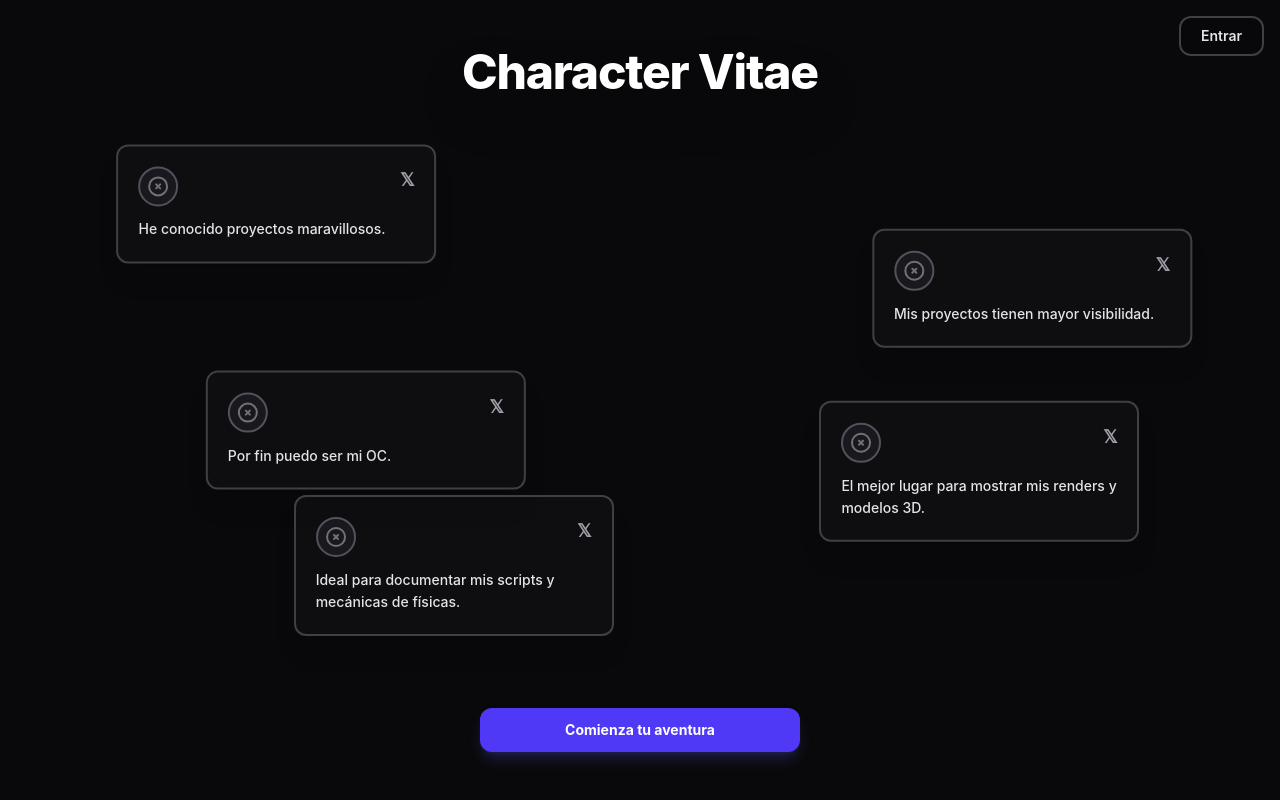
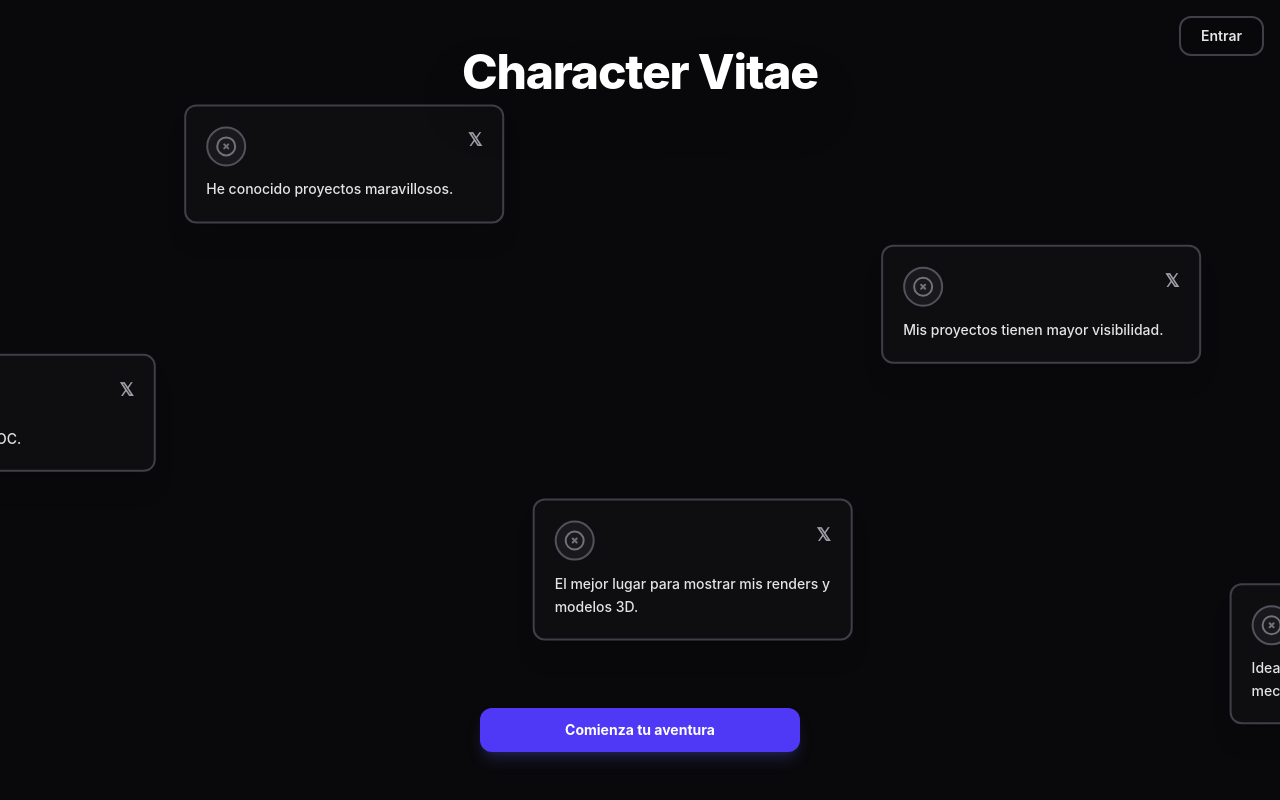
Before and after one commit to loaizavelez/ProyectoCharacterVitae, a React (Vite) app: page / in a window 1280 px wide. Built offline with nearby package versions, Linux system fonts and the light colour scheme.

Commit message:
velocidad

```diff
--- a/src/Pages/LandingPage/Landing.jsx
+++ b/src/Pages/LandingPage/Landing.jsx
@@ -9,23 +9,35 @@ export default function Landing() {
   const containerRef = useRef(null);
 
   // Simulamos los portafolios con posiciones absolutas repartidas en la pantalla
- const portfolios = [
-    { id: 1, text: "He conocido proyectos maravillosos.", pos: "top-[12%] left-[2%] md:left-[8%]" },
-    { id: 2, text: "Mis proyectos tienen mayor visibilidad.", pos: "top-[22%] right-[2%] md:right-[8%]" },
-    { id: 3, text: "Por fin puedo ser mi OC.", pos: "top-[48%] left-[5%] md:left-[15%]" },
-    { id: 4, text: "El mejor lugar para mostrar mis renders y modelos 3D.", pos: "bottom-[28%] right-[4%] md:right-[12%]" },
-    { id: 5, text: "Ideal para documentar mis scripts y mecánicas de físicas.", pos: "bottom-[10%] left-[8%] md:left-[22%]" }
+const portfolios = [
+    { id: 1, text: "He conocido proyectos maravillosos.", pos: "top-[5%] -left-[350px]" },
+    { id: 2, text: "Mis proyectos tienen mayor visibilidad.", pos: "top-[25%] -left-[350px]" },
+    { id: 3, text: "Por fin puedo ser mi OC.", pos: "top-[45%] -left-[350px]" },
+    { id: 4, text: "El mejor lugar para mostrar mis renders y modelos 3D.", pos: "top-[65%] -left-[350px]" },
+    { id: 5, text: "Ideal para documentar mis scripts y mecánicas de físicas.", pos: "top-[82%] -left-[350px]" }
   ];
 
   useGSAP(() => {
     const cards = gsap.utils.toArray('.portfolio-card');
 
+    // Repartimos los tiempos de inicio (0 a 35 seg) en desorden.
+    // Así evitamos que formen una línea diagonal perfecta, dándoles un aspecto orgánico.
+    const startDelays = [-7, -21, -35, -14, -28];
+
     cards.forEach((card, index) => {
-      // Movimiento más sutil para evitar que invadan el espacio del vecino
+      // 1. Animación Horizontal: Cruzan la pantalla lentamente y sin chocar
       gsap.to(card, {
-        x: '+=20', // Reducido el flujo horizontal
-        y: index % 2 === 0 ? '-=15' : '+=15', // Reducido el flujo vertical
-        duration: 4 + (index * 0.5),
+        x: '150vw', // Viaja hasta salir de la pantalla por la derecha
+        duration: 35, // ⬅️ Mucho más lento (35 segundos en cruzar)
+        repeat: -1, // Vuelve a aparecer por la izquierda infinitamente
+        ease: "none", // Velocidad estrictamente constante
+        delay: startDelays[index] // Asigna su posición inicial a lo ancho de la pantalla
+      });
+
+      // 2. Animación Vertical: Flote suave constante
+      gsap.to(card, {
+        y: index % 2 === 0 ? '-=20' : '+=20',
+        duration: 2.5 + (index * 0.2),
         repeat: -1,
         yoyo: true,
         ease: "sine.inOut"
```
